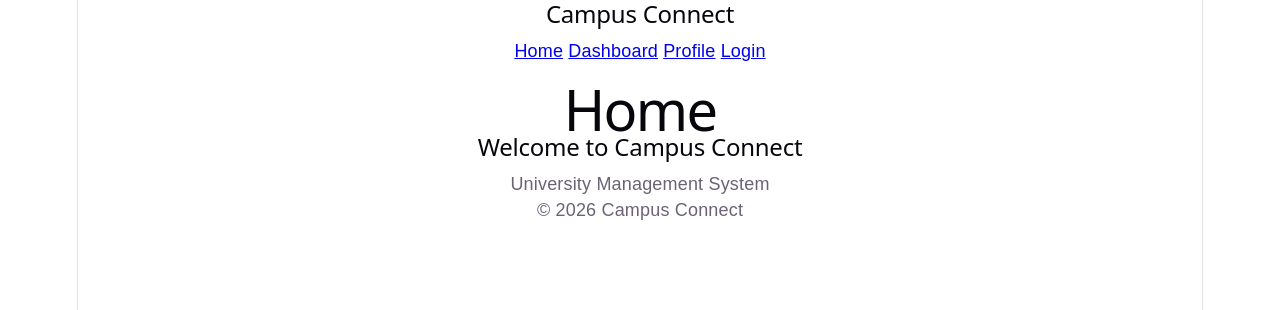
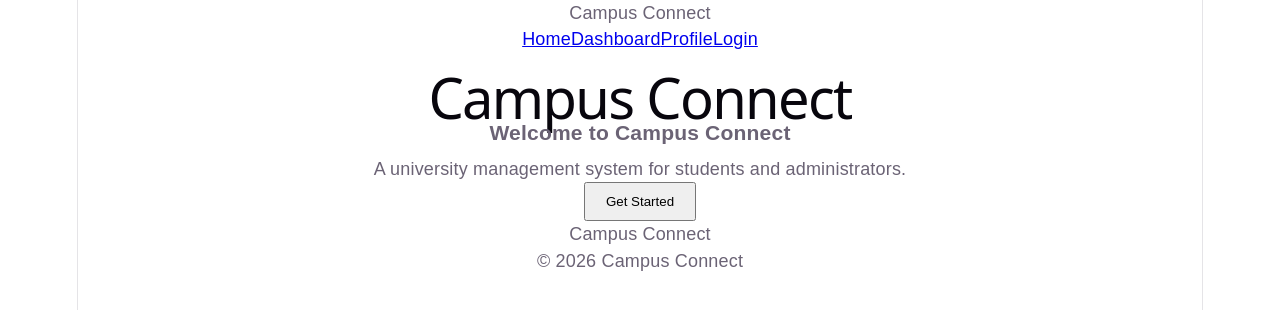
Before and after one commit to POLORAJ/CampusConnect, a React (Vite) app in the folder client/: page / in a window 1280 px wide. Shown: the top 310 px of the page. Built offline with nearby package versions, Linux system fonts and the light colour scheme.

Commit message:
Complete Sprint 7 reusable components

```diff
--- a/client/src/components/Footer.jsx
+++ b/client/src/components/Footer.jsx
@@ -1,7 +1,8 @@
 function Footer() {
   return (
-    <footer>
-      <p>© 2026 Campus Connect</p>
+    <footer className="footer">
+      <p>Campus Connect</p>
+      <p>© {new Date().getFullYear()} Campus Connect</p>
     </footer>
   );
 }
--- a/client/src/components/Navbar.jsx
+++ b/client/src/components/Navbar.jsx
@@ -1,14 +1,16 @@
-import { NavLink } from 'react-router-dom';
+import { NavLink } from "react-router-dom";
 
 function Navbar() {
   return (
     <nav className="navbar">
-      <h2>Campus Connect</h2>
+      <div className="logo">
+        Campus Connect
+      </div>
 
-      <div>
-        <NavLink to="/">Home</NavLink>{' '}
-        <NavLink to="/dashboard">Dashboard</NavLink>{' '}
-        <NavLink to="/profile">Profile</NavLink>{' '}
+      <div className="nav-links">
+        <NavLink to="/">Home</NavLink>
+        <NavLink to="/dashboard">Dashboard</NavLink>
+        <NavLink to="/profile">Profile</NavLink>
         <NavLink to="/login">Login</NavLink>
       </div>
     </nav>
--- /dev/null
+++ b/client/src/components/ui/Button.jsx
@@ -0,0 +1,9 @@
+function Button({ children, onClick }) {
+  return (
+    <button className="btn" onClick={onClick}>
+      {children}
+    </button>
+  );
+}
+
+export default Button;
--- /dev/null
+++ b/client/src/components/ui/Card.jsx
@@ -0,0 +1,11 @@
+function Card({ title, description, children }) {
+  return (
+    <div className="card">
+      <h3>{title}</h3>
+      <p>{description}</p>
+      {children}
+    </div>
+  );
+}
+
+export default Card;
--- /dev/null
+++ b/client/src/components/ui/PageTitle.jsx
@@ -0,0 +1,5 @@
+function PageTitle({ children }) {
+  return <h1 className="page-title">{children}</h1>;
+}
+
+export default PageTitle;
--- a/client/src/pages/Dashboard/Dashboard.jsx
+++ b/client/src/pages/Dashboard/Dashboard.jsx
@@ -1,9 +1,18 @@
+import PageTitle from "../../components/ui/PageTitle";
+import Card from "../../components/ui/Card";
+import Button from "../../components/ui/Button";
+
 function Dashboard() {
   return (
-    <div>
-      <h1>Dashboard</h1>
-      <h2>Campus Connect Dashboard</h2>
-      <p>Dashboard page placeholder.</p>
+    <div className="page">
+      <PageTitle>Dashboard</PageTitle>
+
+      <Card
+        title="Student Dashboard"
+        description="Manage your academic information and activities."
+      >
+        <Button>View Details</Button>
+      </Card>
     </div>
   );
 }
--- a/client/src/pages/Home/Home.jsx
+++ b/client/src/pages/Home/Home.jsx
@@ -1,9 +1,20 @@
+import PageTitle from "../../components/ui/PageTitle";
+import Card from "../../components/ui/Card";
+import Button from "../../components/ui/Button";
+
 function Home() {
   return (
-    <div>
-      <h1>Home</h1>
-      <h2>Welcome to Campus Connect</h2>
-      <p>University Management System</p>
+    <div className="page">
+      <PageTitle>Campus Connect</PageTitle>
+
+      <Card
+        title="Welcome to Campus Connect"
+        description="A university management system for students and administrators."
+      >
+        <Button onClick={() => alert("Welcome to Campus Connect!")}>
+          Get Started
+        </Button>
+      </Card>
     </div>
   );
 }
--- a/client/src/pages/Login/Login.jsx
+++ b/client/src/pages/Login/Login.jsx
@@ -1,9 +1,18 @@
+import PageTitle from "../../components/ui/PageTitle";
+import Card from "../../components/ui/Card";
+import Button from "../../components/ui/Button";
+
 function Login() {
   return (
-    <div>
-      <h1>Login</h1>
-      <h2>Campus Connect Login</h2>
-      <p>Login page placeholder.</p>
+    <div className="page">
+      <PageTitle>Login</PageTitle>
+
+      <Card
+        title="Welcome Back"
+        description="Login to your Campus Connect account."
+      >
+        <Button>Login</Button>
+      </Card>
     </div>
   );
 }
--- a/client/src/pages/Profile/Profile.jsx
+++ b/client/src/pages/Profile/Profile.jsx
@@ -1,9 +1,15 @@
+import PageTitle from "../../components/ui/PageTitle";
+import Card from "../../components/ui/Card";
+
 function Profile() {
   return (
-    <div>
-      <h1>Profile</h1>
-      <h2>User Profile</h2>
-      <p>Profile page placeholder.</p>
+    <div className="page">
+      <PageTitle>Profile</PageTitle>
+
+      <Card
+        title="Student Profile"
+        description="View and manage your profile information."
+      />
     </div>
   );
 }
```
Also changed, not shown: 1 other file (tests, documents, lock files or other folders).
